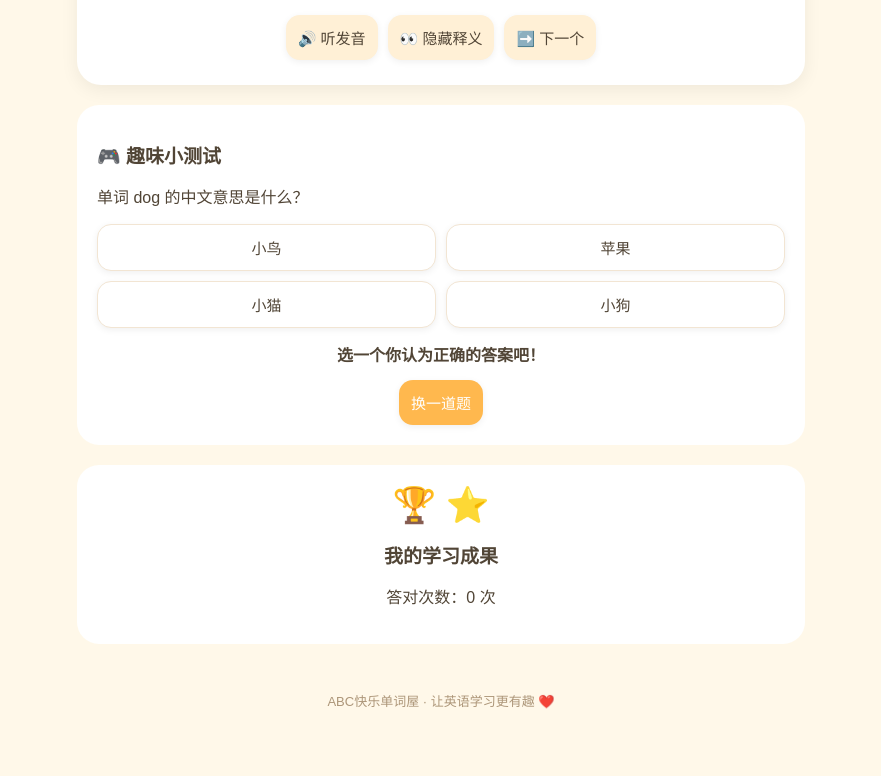
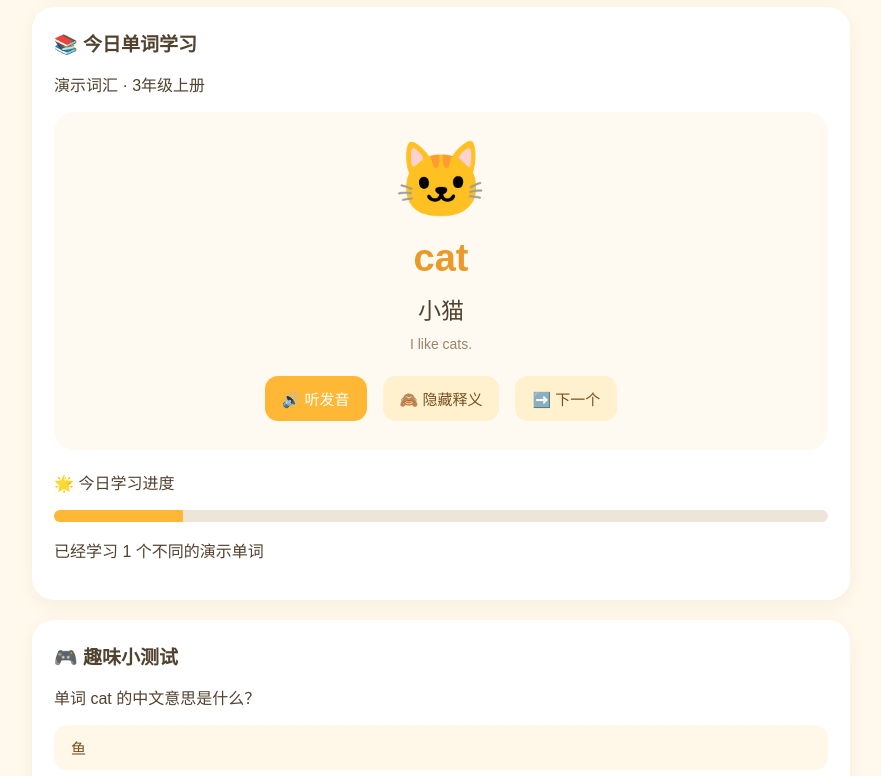
Before and after one commit to yu123-zh/English-Word-Learning, a plain HTML site: page index.html in a window 1280 px wide. Shown: the part 570-1346 px from the top of the page, without its empty margins (199-1080 px from the left). Before the commit the page ends 1305 px from the top, so only its background shows below. Drawn offline with Linux system fonts and the light colour scheme.

Commit message:
Refactor index.html for improved design and functionality
Updated styles, improved layout, and modified JavaScript functions for better functionality and user experience.

```diff
--- a/index.html
+++ b/index.html
@@ -7,209 +7,289 @@
 <style>
 *{box-sizing:border-box}
 body{
-  margin:0;font-family:"Microsoft YaHei",sans-serif;
-  background:#fff8e9;color:#514536;
+  margin:0;
+  font-family:"Microsoft YaHei",Arial,sans-serif;
+  background:#fff9ed;
+  color:#51412f;
 }
 header{
-  background:#ffcb70;padding:24px 16px;text-align:center;
+  background:linear-gradient(135deg,#ffcf55,#ffad35);
+  text-align:center;
+  padding:35px 15px;
   border-radius:0 0 28px 28px;
 }
-header h1{margin:5px;font-size:28px;color:#754c26}
-header p{margin:8px}
-main{max-width:760px;margin:22px auto;padding:0 16px}
-h2{font-size:19px}
-.grades{display:grid;grid-template-columns:repeat(4,1fr);gap:9px}
-button{
-  border:0;border-radius:14px;padding:12px;
-  background:#fff;cursor:pointer;font-size:15px;
-  color:#514536;box-shadow:0 2px 7px #00000010;
+header h1{font-size:30px;margin:8px}
+header p{margin:8px;color:#79521f}
+.mascot{font-size:48px}
+main{max-width:850px;margin:25px auto;padding:0 16px}
+.panel{
+  background:white;
+  padding:22px;
+  border-radius:22px;
+  margin-bottom:20px;
+  box-shadow:0 5px 18px #e8d8bd55;
 }
-button:active{transform:scale(.97)}
-.grades button.active{background:#ffb84e;color:white}
-.card{
-  margin-top:20px;background:white;border-radius:24px;
-  padding:25px 18px;text-align:center;
-  box-shadow:0 5px 18px #00000010;
+h2{font-size:19px;margin-top:0}
+button,select{
+  border:0;
+  border-radius:13px;
+  padding:12px 17px;
+  font-size:15px;
+  cursor:pointer;
 }
-.emoji{font-size:65px;margin:12px}
-.word{font-size:35px;font-weight:bold;color:#f19b38}
-.meaning{font-size:21px;margin:12px}
-.sub{color:#999;font-size:14px}
-.actions{display:flex;gap:10px;justify-content:center;flex-wrap:wrap;margin-top:18px}
-.actions button{background:#fff0d6}
-.primary{background:#ffb84e!important;color:white!important}
-.section{
-  background:white;margin-top:20px;padding:20px;
-  border-radius:22px;
+button{background:#fff0ce;color:#75501f;margin:4px}
+button:hover{background:#ffe1a1}
+button.active,.primary{
+  background:#ffb735;
+  color:white;
 }
-.options{display:grid;grid-template-columns:1fr 1fr;gap:10px}
-.options button{border:1px solid #f2e5d3}
-.result{margin-top:14px;font-weight:bold;text-align:center}
-footer{text-align:center;padding:25px;color:#ad9679;font-size:13px}
+.grade-list,.book-list,.actions{
+  display:flex;
+  flex-wrap:wrap;
+  gap:8px;
+}
+.grade-list button,.book-list button{flex:1;min-width:90px}
+.word-card{
+  text-align:center;
+  background:#fffaf1;
+  border-radius:20px;
+  padding:25px 12px;
+}
+.word-picture{font-size:75px}
+.word{
+  font-size:38px;
+  font-weight:bold;
+  color:#e99a29;
+  margin:12px;
+}
+.meaning{font-size:23px;margin:10px}
+.example{color:#99836a;font-size:14px}
+.hidden{visibility:hidden}
+.progress{
+  height:12px;background:#eee5d9;
+  border-radius:20px;overflow:hidden;
+}
+.progress div{
+  height:100%;width:0;background:#ffb735;
+  transition:.3s;
+}
+.quiz-option{
+  display:block;width:100%;
+  background:#fff7e8;margin:9px 0;
+  text-align:left;
+}
+.quiz-option:disabled{opacity:.75;cursor:default}
+#feedback{font-weight:bold;min-height:28px;margin-top:10px}
+.stats{
+  display:flex;justify-content:space-around;
+  text-align:center;gap:10px;
+}
+.stats strong{display:block;font-size:25px;color:#e99a29}
+footer{text-align:center;color:#a18c70;padding:25px;font-size:13px}
+@media(max-width:520px){
+ header h1{font-size:25px}
+ .panel{padding:16px}
+ .word{font-size:32px}
+ button{padding:11px 12px}
+}
 </style>
 </head>
 <body>
 
 <header>
-  <div style="font-size:42px">🦊 📚 ⭐</div>
+  <div class="mascot">🦊 📚 ⭐</div>
   <h1>ABC 快乐单词屋</h1>
   <p>每天学一点，英语进步看得见！</p>
 </header>
 
 <main>
+
+<section class="panel">
   <h2>🌈 选择你的年级</h2>
-  <div class="grades">
-    <button class="active" onclick="changeGrade(3,this)">三年级</button>
-    <button onclick="changeGrade(4,this)">四年级</button>
-    <button onclick="changeGrade(5,this)">五年级</button>
-    <button onclick="changeGrade(6,this)">六年级</button>
+  <div class="grade-list" id="grades">
+    <button class="active" onclick="chooseGrade(3,this)">三年级</button>
+    <button onclick="chooseGrade(4,this)">四年级</button>
+    <button onclick="chooseGrade(5,this)">五年级</button>
+    <button onclick="chooseGrade(6,this)">六年级</button>
   </div>
+  <h2 style="margin-top:22px">📖 选择教材册次</h2>
+  <div class="book-list">
+    <button class="active" onclick="chooseBook('上册',this)">上册</button>
+    <button onclick="chooseBook('下册',this)">下册</button>
+  </div>
+  <p id="selection">当前选择：三年级上册</p>
+</section>
 
-  <div class="card">
-    <div class="sub" id="progress">三年级 · 单词学习</div>
-    <div class="emoji" id="emoji">🐱</div>
+<section class="panel">
+  <h2>📚 今日单词学习</h2>
+  <p id="unit">演示词汇 · 待核对教材单元</p>
+  <div class="word-card">
+    <div class="word-picture" id="picture">🐱</div>
     <div class="word" id="word">cat</div>
     <div class="meaning" id="meaning">小猫</div>
-    <div class="sub" id="example">I like cats.</div>
-    <div class="actions">
-      <button onclick="speak()">🔊 听发音</button>
-      <button onclick="toggleMeaning()">👀 隐藏释义</button>
+    <div class="example" id="example">I like cats.</div>
+    <div class="actions" style="justify-content:center;margin-top:20px">
+      <button class="primary" onclick="speak()">🔊 听发音</button>
+      <button onclick="toggleMeaning()">🙈 隐藏释义</button>
       <button onclick="nextWord()">➡️ 下一个</button>
     </div>
   </div>
+  <p style="margin-top:20px">🌟 今日学习进度</p>
+  <div class="progress"><div id="progressBar"></div></div>
+  <p id="progressText">已经学习 0 个单词</p>
+</section>
 
-  <div class="section">
+<section class="panel">
   <h2>🎮 趣味小测试</h2>
-    <p id="question">cat 的中文意思是什么？</p>
-    <div class="options" id="options"></div>
-    <div class="result" id="result">答对题目可以获得星星哦！</div>
-    <div style="text-align:center;margin-top:14px">
+  <p id="question">单词 bird 的中文意思是什么？</p>
+  <div id="options"></div>
+  <div id="feedback"></div>
+  <p id="score">⭐ 答对数量：0</p>
   <button class="primary" onclick="newQuestion()">换一道题</button>
+</section>
+
+<section class="panel">
+  <h2>🏆 我的学习成果</h2>
+  <div class="stats">
+    <div><strong id="learned">0</strong>学习单词</div>
+    <div><strong id="stars">0</strong>获得星星</div>
+    <div><strong id="correct">0</strong>答对题目</div>
   </div>
-  </div>
+</section>
 
-  <div class="section" style="text-align:center">
-    <div style="font-size:35px">🏆 ⭐</div>
-    <h2>我的学习成果</h2>
-    <p id="score">答对次数：0 次</p>
-  </div>
 </main>
 
-<footer>ABC快乐单词屋 · 让英语学习更有趣 ❤️</footer>
+<footer>
+  ABC快乐单词屋 · 让英语学习变得有趣！<br>
+  教材词汇将依据正式教材逐册核对补充。
+</footer>
 
 <script>
-const books = {
-  3:[
-    ["cat","小猫","🐱","I like cats."],
-    ["dog","小狗","🐶","This is a dog."],
-    ["apple","苹果","🍎","I like apples."],
-    ["book","书","📚","This is my book."],
-    ["bird","小鸟","🐦","A bird can fly."]
-  ],
-  4:[
-    ["school","学校","🏫","I go to school."],
-    ["friend","朋友","👫","He is my friend."],
-    ["family","家庭","👨‍👩‍👧","I love my family."],
-    ["water","水","💧","I drink water."],
-    ["happy","开心的","😊","I am happy."]
-  ],
-  5:[
-    ["animal","动物","🐼","I love animals."],
-    ["weather","天气","🌤️","The weather is nice."],
-    ["library","图书馆","📚","I read in the library."],
-    ["beautiful","美丽的","🌸","It is beautiful."],
-    ["holiday","假期","🏖️","I like holidays."]
-  ],
-  6:[
-    ["museum","博物馆","🏛️","Let's visit the museum."],
-    ["science","科学","🔬","I like science."],
-    ["travel","旅行","✈️","I want to travel."],
-    ["healthy","健康的","💪","Keep healthy."],
-    ["interesting","有趣的","🎨","It is interesting."]
-  ]
-};
+const words=[
+ {en:"cat",cn:"小猫",pic:"🐱",example:"I like cats."},
+ {en:"dog",cn:"小狗",pic:"🐶",example:"This is a dog."},
+ {en:"bird",cn:"小鸟",pic:"🐦",example:"I see a bird."},
+ {en:"apple",cn:"苹果",pic:"🍎",example:"I like apples."},
+ {en:"book",cn:"书",pic:"📚",example:"This is my book."},
+ {en:"fish",cn:"鱼",pic:"🐟",example:"I like fish."}
+];
 
-let grade=3,index=0,correct=0,answered=false;
-let currentQuestion=null;
+let grade=3;
+let book="上册";
+let index=0;
+let learned=0;
+let stars=0;
+let correct=0;
+let answered=false;
+let seen=new Set();
 
-function changeGrade(g,btn){
-  grade=g;index=0;
-  document.querySelectorAll(".grades button").forEach(b=>b.classList.remove("active"));
+function chooseGrade(n,btn){
+ grade=n;
+ document.querySelectorAll("#grades button").forEach(b=>b.classList.remove("active"));
  btn.classList.add("active");
-  showWord();newQuestion();
+ updateSelection();
 }
-
+function chooseBook(n,btn){
+ book=n;
+ document.querySelectorAll(".book-list button").forEach(b=>b.classList.remove("active"));
+ btn.classList.add("active");
+ updateSelection();
+}
+function updateSelection(){
+ document.getElementById("selection").textContent=
+ "当前选择："+grade+"年级"+book;
+}
 function showWord(){
-  let w=books[grade][index];
-  document.getElementById("word").textContent=w[0];
-  document.getElementById("emoji").textContent=w[2];
-  document.getElementById("meaning").textContent=w[1];
-  document.getElementById("example").textContent=w[3];
-  document.getElementById("progress").textContent=
-    grade+"年级 · 第"+(index+1)+"个单词";
-  document.getElementById("meaning").style.display="block";
+ let w=words[index];
+ document.getElementById("word").textContent=w.en;
+ document.getElementById("meaning").textContent=w.cn;
+ document.getElementById("meaning").classList.remove("hidden");
+ document.getElementById("picture").textContent=w.pic;
+ document.getElementById("example").textContent=w.example;
+ document.getElementById("unit").textContent=
+ "演示词汇 · "+grade+"年级"+book;
+ if(!seen.has(w.en)){
+  seen.add(w.en);
+  learned++;
+  save();
  }
-
+ document.getElementById("progressBar").style.width=
+ (seen.size/words.length*100)+"%";
+ document.getElementById("progressText").textContent=
+ "已经学习 "+seen.size+" 个不同的演示单词";
+}
 function nextWord(){
-  index=(index+1)%books[grade].length;
+ index=(index+1)%words.length;
  showWord();
 }
-
-function toggleMeaning(){
-  let m=document.getElementById("meaning");
-  m.style.display=m.style.display==="none"?"block":"none";
-}
-
 function speak(){
+ let text=words[index].en;
  if(!("speechSynthesis" in window)){
-    alert("当前浏览器暂不支持语音播放");
+  alert("当前浏览器不支持语音功能");
   return;
  }
-  let utterance=new SpeechSynthesisUtterance(
-    books[grade][index][0]
-  );
+ speechSynthesis.cancel();
+ let utterance=new SpeechSynthesisUtterance(text);
  utterance.lang="en-US";
  utterance.rate=0.8;
-  speechSynthesis.cancel();
  speechSynthesis.speak(utterance);
 }
-
+function toggleMeaning(){
+ document.getElementById("meaning").classList.toggle("hidden");
+}
+function save(){
+ localStorage.setItem("abc-stars",stars);
+ localStorage.setItem("abc-learned",learned);
+ localStorage.setItem("abc-correct",correct);
+ localStorage.setItem("abc-seen",JSON.stringify([...seen]));
+ updateStats();
+}
+function updateStats(){
+ document.getElementById("learned").textContent=learned;
+ document.getElementById("stars").textContent=stars;
+ document.getElementById("correct").textContent=correct;
+ document.getElementById("score").textContent="⭐ 答对数量："+correct;
+}
 function newQuestion(){
  answered=false;
-  let all=books[grade];
-  let q=all[Math.floor(Math.random()*all.length)];
-  currentQuestion=q;
+ let choices=[...words].sort(()=>Math.random()-.5).slice(0,4);
+ let answer=choices[Math.floor(Math.random()*choices.length)];
  document.getElementById("question").textContent=
-    "单词 "+q[0]+" 的中文意思是什么？";
-  let others=all.filter(w=>w!==q);
-  others.sort(()=>Math.random()-0.5);
-  let choices=[q,...others.slice(0,3)];
-  choices.sort(()=>Math.random()-0.5);
+ "单词 "+answer.en+" 的中文意思是什么？";
  let box=document.getElementById("options");
  box.innerHTML="";
-  choices.forEach(w=>{
+ choices.sort(()=>Math.random()-.5).forEach(w=>{
   let b=document.createElement("button");
-    b.textContent=w[1];
-    b.onclick=()=>checkAnswer(w,b);
+  b.className="quiz-option";
+  b.textContent=w.cn;
+  b.onclick=()=>checkAnswer(w.en===answer.en,b,box,answer.cn);
   box.appendChild(b);
  });
-  document.getElementById("result").textContent="选一个你认为正确的答案吧！";
+ document.getElementById("feedback").textContent="";
 }
-
-function checkAnswer(w,btn){
+function checkAnswer(ok,btn,box,answer){
  if(answered)return;
  answered=true;
-  if(w===currentQuestion){
+ if(ok){
   correct++;
-    document.getElementById("result").textContent="🎉 太棒了！答对啦！+1颗星星";
+  stars++;
+  document.getElementById("feedback").textContent="🎉 太棒了！答对啦！获得一颗星星！";
  }else{
-    document.getElementById("result").textContent=
-      "💪 再接再厉！正确答案是："+currentQuestion[1];
+  document.getElementById("feedback").textContent="💪 再接再厉！正确答案是："+answer;
  }
-  document.getElementById("score").textContent=
-    "答对次数："+correct+" 次";
+ box.querySelectorAll("button").forEach(b=>b.disabled=true);
+ save();
 }
-
+function load(){
+ learned=Number(localStorage.getItem("abc-learned")||0);
+ stars=Number(localStorage.getItem("abc-stars")||0);
+ correct=Number(localStorage.getItem("abc-correct")||0);
+ try{
+  seen=new Set(JSON.parse(localStorage.getItem("abc-seen")||"[]"));
+ }catch(e){seen=new Set();}
+ updateStats();
+}
+load();
 showWord();
 newQuestion();
 </script>
```
Lines whose indentation alone changed are shown as unchanged.
